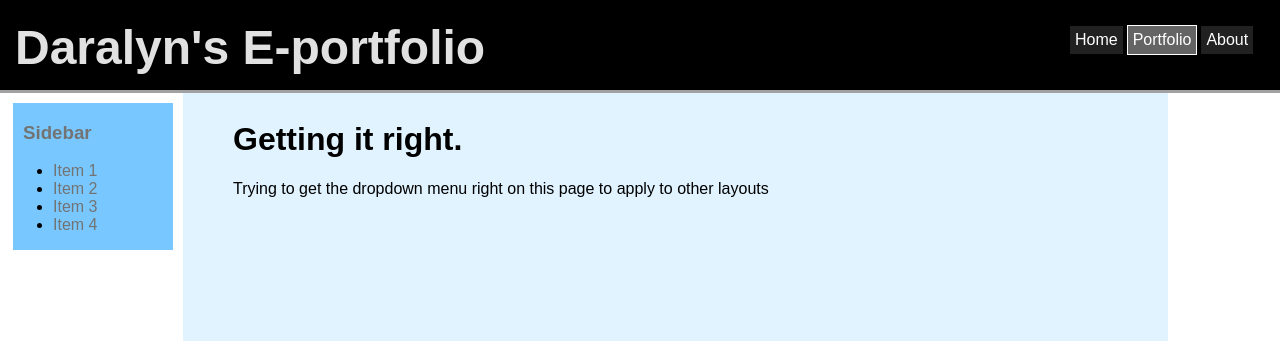
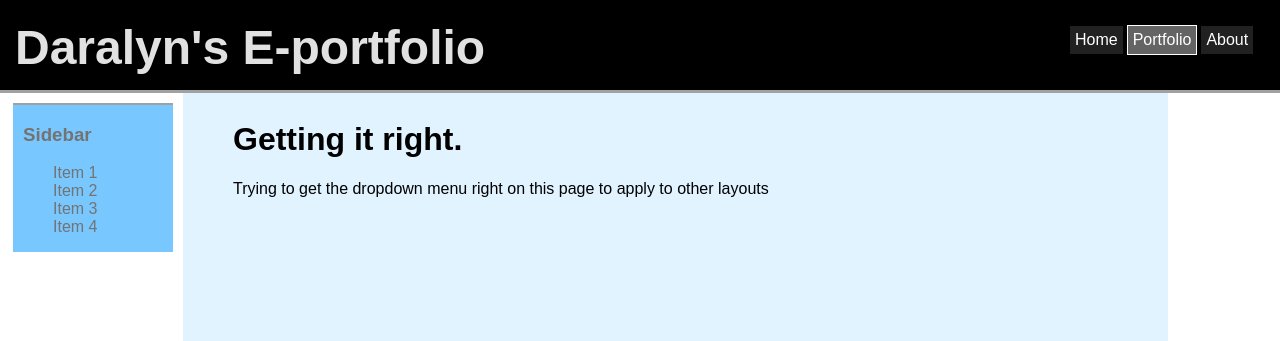
Before and after one commit to daralyn/daralyn.github.io, a Jekyll site: the page built from gettingitrightpage.html, in a window 1280 px wide. Shown: the top 341 px of the page. Built offline with Jekyll 4.4.1, drawn with Linux system fonts in a browser that asks for light colours.

Commit message:
Update gettingitright.css

```diff
--- a/css/gettingitright.css
+++ b/css/gettingitright.css
@@ -164,19 +164,16 @@ p {
 	left: 10px;
 	margin: 3px;
 	width: 160px;
-	boder-top: 2px solid rgb(161, 161, 161);
+	border-top: 2px solid rgb(161, 161, 161);
 }
 h3{
 	padding-left: 10px;
 }
 
-/**
+
 .sidelist{
-	font-family: 'Arial', 'Sans-Serif';
 	list-style-type: none;
-	color: rgb(115, 115, 115);
-	text-decoration: none;
-} **/
+}
 
 .sidelinkreg:hover{
 	font-family: 'Arial', 'Sans-Serif';
@@ -186,7 +183,6 @@ h3{
 
 .sidelinkreg{
 	font-family: 'Arial', 'Sans-Serif';
-	list-style-type: none;
 	color: rgb(115, 115, 115);
 	text-decoration: none;
 }
```
